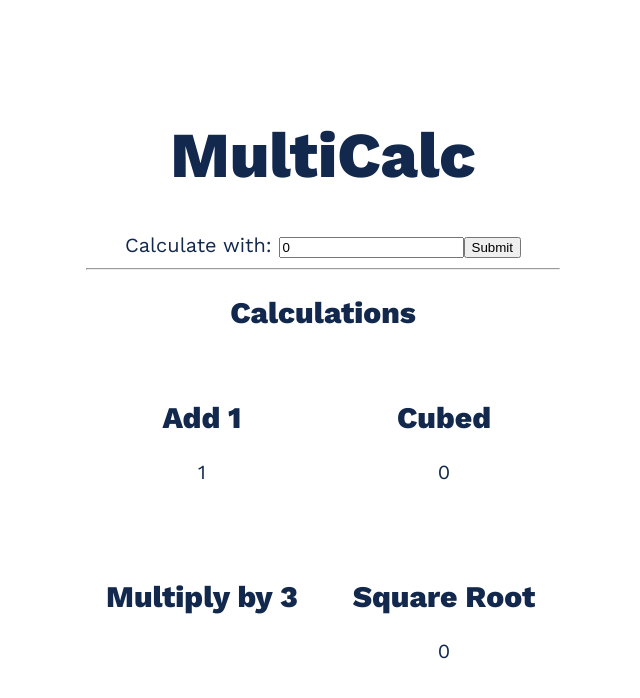
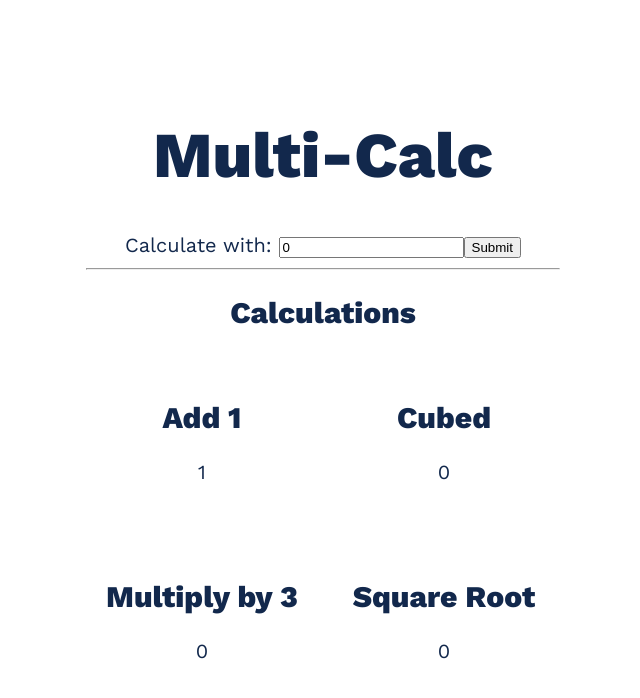
Before and after one commit to vnewto/multicalc-tests, a React (Vite) app: page / in a window 1280 px wide. Shown: the top 698 px of the page, without its empty margins (317-957 px from the left). Built offline with nearby package versions, Linux system fonts and the light colour scheme.

Commit message:
fix: fixed cubed function and multiplyByThree function in Calculator, fixed main htlm tag in App.jsx

```diff
--- a/src/App.jsx
+++ b/src/App.jsx
@@ -9,7 +9,7 @@ function App() {
 
   return (
     <main>
-      <h1>MultiCalc</h1>
+      <h1>Multi-Calc</h1>
       <OperandContext.Provider value={{ operand, setOperand }}>
         <FormWrapper />
         <CalculatorWrapper />
--- a/src/Calculator.jsx
+++ b/src/Calculator.jsx
@@ -10,11 +10,11 @@ function Calculator() {
   }, [operand]);
 
   const cubed = useMemo(() => {
-    return operand ** 2;
+    return operand ** 3;
   }, [operand]);
 
   const multiplyByThree = useMemo(() => {
-    operand * 3;
+    return operand * 3;
   }, [operand]);
 
   const squareRoot = useMemo(() => {
```
Also changed, not shown: 1 other file (tests, documents, lock files or other folders).
